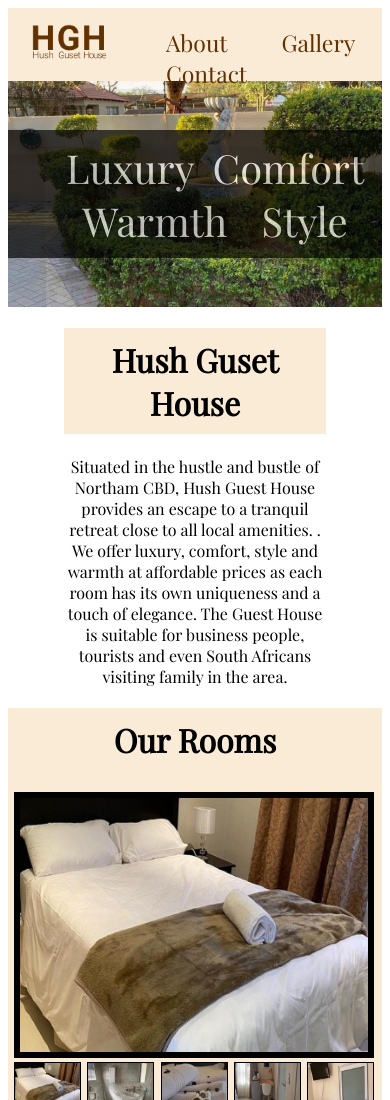
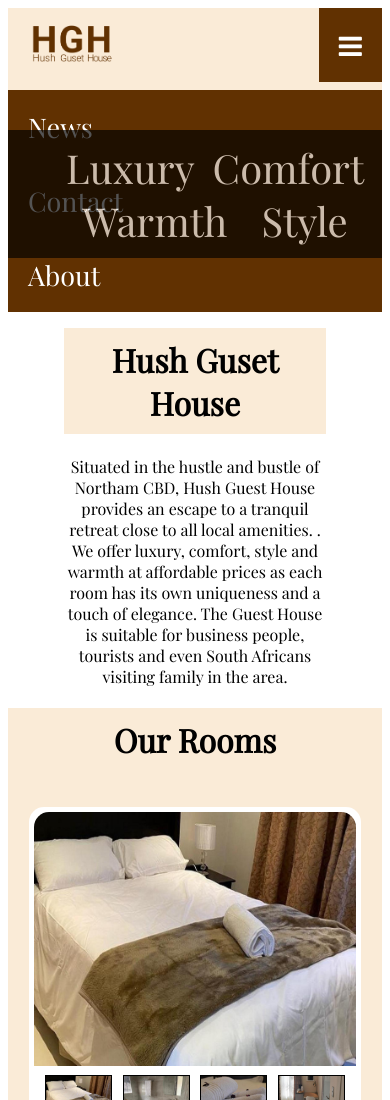
Before and after one commit to imane-R/hushGuestHouseV1, a plain HTML site: page index.html in a window 390 px wide. Shown: the top 1100 px of the page. Drawn offline with nearby package versions, Linux system fonts and the light colour scheme.

Commit message:
add all elemnet needs for the project

```diff
--- a/index.html
+++ b/index.html
@@ -5,18 +5,34 @@
     <meta charset="UTF-8">
     <meta http-equiv="X-UA-Compatible" content="IE=edge">
     <meta name="viewport" content="width=device-width, initial-scale=1.0">
+    <link rel="stylesheet" href="https://cdnjs.cloudflare.com/ajax/libs/font-awesome/4.7.0/css/font-awesome.min.css">
     <link rel="stylesheet" href="style.css">
     <title>Hush guset house</title>
 </head>
 
 <body>
     <header>
+        <div id="disktop">
             <img src="images/logo.png" alt="logo" class="logo">
             <nav>
                 <a class="nav-link" href="#">About</a>
                 <a class="nav-link" href="#">Gallery</a>
                 <a class="nav-link" href="#">Contact</a>
             </nav>
+        </div>
+
+        <!-- Top Navigation Menu burger -->
+        <div class="topnav">
+            <img src="images/logo.png" alt="logo" class="logo active">
+            <div id="myLinks">
+                <a href="#news">News</a>
+                <a href="#contact">Contact</a>
+                <a href="#about">About</a>
+            </div>
+            <a id="icon">
+                <i class="fa fa-bars"></i>
+            </a>
+        </div>
     </header>
     <div class="banner">
         <ul>
@@ -120,9 +136,8 @@
                 </p>
                 <p class="prix"> From <strong>R618.75</strong> pps</p>
             </div>
-
-
         </div>
+        <button class="bookingButton"> Book Now </button>
     </div>
 
 
--- a/script.js
+++ b/script.js
@@ -6,19 +6,21 @@
 const smallImgs2 = document.querySelectorAll(".room2");
 const smallImgs3 = document.querySelectorAll(".room3");
 const smallImgs4 = document.querySelectorAll(".room4");
+const iconNavMenu = document.querySelector("#icon");
+const links = document.querySelector("#myLinks");
 
 window.onscroll = function () {
   scrollwithFixedHeader();
 };
 
-let header = document.querySelector("header");
-let sticky = header.offsetTop;
+let disktop = document.querySelector("#disktop");
+let sticky = disktop.offsetTop;
 
 function scrollwithFixedHeader() {
   if (window.pageYOffset > sticky) {
-    header.classList.add("sticky");
+    disktop.classList.add("sticky");
   } else {
-    header.classList.remove("sticky");
+    disktop.classList.remove("sticky");
   }
 }
 
@@ -34,3 +36,14 @@
 changeImg(smallImgs2, selectedImgRoom2);
 changeImg(smallImgs3, selectedImgRoom3);
 changeImg(smallImgs4, selectedImgRoom4);
+
+function openCloseNavMenu() {
+  iconNavMenu.addEventListener("click", () => {
+    if (links.style.display === "block") {
+      links.style.display = "none";
+    } else {
+      links.style.display = "block";
+    }
+  });
+}
+openCloseNavMenu();
--- a/style.css
+++ b/style.css
@@ -3,11 +3,18 @@
   font-family: "Playfair Display", serif;
 }
 header {
+  height: 73px;
+}
+#disktop {
+  background-color: #faebd7;
+  z-index: 1;
+  top: 0;
   display: flex;
   justify-content: space-between;
-  background-color: #faebd7;
-  height: 73px;
-  z-index: 9;
+  flex-direction: row;
+}
+.topnav {
+  display: none;
 }
 .content {
   padding: 16px;
@@ -25,6 +32,7 @@
 .logo {
   margin-left: 23px;
   margin-top: 10px;
+  width: 118px;
 }
 nav {
   margin-top: 19px;
@@ -76,6 +84,7 @@
 }
 .rooms {
   background-color: #faebd7;
+  padding-bottom: 30px;
 }
 .cards {
   display: flex;
@@ -84,27 +93,40 @@
   justify-content: space-evenly;
 }
 .card {
-  max-width: min-content;
-  margin-right: 2px;
+  max-width: 40%;
+  min-width: 467px;
+  margin-top: 15px;
+  background-color: #ffff;
+  padding: 5px;
+  border-radius: 15px;
 }
 .images {
   display: flex;
   justify-content: space-between;
+  flex-direction: column;
 }
 .bigImg {
-  width: 515px;
+  width: 100%;
   height: 378px;
   object-fit: cover;
-  border: solid 6px black;
+  border-top-left-radius: 15px;
+  border-top-right-radius: 15px;
 }
 .smallImg {
-  width: 90px;
-  border: solid 5px #faebd7;
+  width: 19%;
 }
 .smallImges {
+  width: 100%;
   display: flex;
-  flex-direction: column;
-  justify-content: space-between;
+  flex-direction: row;
+  justify-content: space-evenly;
+}
+.bookingButton {
+  margin: auto;
+  display: block;
+  height: 40px;
+  width: 24%;
+  margin-top: 30px;
 }
 
 @keyframes fading {
@@ -113,31 +135,80 @@
     background-repeat: no-repeat;
     background-size: cover;
   }
-  50% {
+  30% {
     background: url("images/garden.jpeg");
     background-repeat: no-repeat;
     background-size: cover;
   }
+  50% {
+    background: url("images/livingRoom.jpeg");
+    background-repeat: no-repeat;
+    background-size: cover;
+  }
+  70% {
+    background: url("images/kitchen.jpeg");
+    background-repeat: no-repeat;
+    background-size: cover;
+  }
   100% {
-    background: url("images/livingRoom.jpeg");
+    background: url("images/Bathroom.jpeg");
     background-repeat: no-repeat;
     background-size: cover;
   }
 }
 @media only screen and (max-width: 680px) {
-  .images {
-    flex-direction: column;
+  #disktop {
+    display: none;
+  }
+  .topnav {
+    background-color: #faebd7;
+    display: block;
+    overflow: hidden;
+    position: relative;
+  }
+
+  #myLinks {
+    display: block;
+  }
+
+  .topnav a {
+    color: white;
+    background: #613101;
+    padding: 19px 20px;
+    text-decoration: none;
+    font-size: 27px;
+    display: block;
+  }
+
+  .topnav a#icon {
+    background: #613101;
+    color: white;
+    display: block;
+    position: absolute;
+    right: 0;
+    top: 0;
+  }
+
+  .topnav a:hover {
+    background-color: #faebd7;
+    color: #613101;
+  }
+
+  .active {
+    color: white;
+  }
+  .card {
+    min-width: 322px;
   }
   .smallImges {
-    flex-direction: row;
     flex-wrap: wrap;
   }
   .bigImg {
-    width: 348px;
     height: 254px;
   }
   .smallImg {
     width: 65px;
     border: solid 1px black;
+    margin-top: 5px;
   }
 }
```
Also changed, not shown: images/Bathroom.jpeg (added), images/Street-view.jpeg (added), images/garden.jpg (deleted), images/kitchen.jpeg (added), images/kitchen.jpg (deleted), images/livingRoom.jpg (deleted), images/outside.jpg (deleted), 1 other file. Lines whose indentation alone changed are shown as unchanged.
